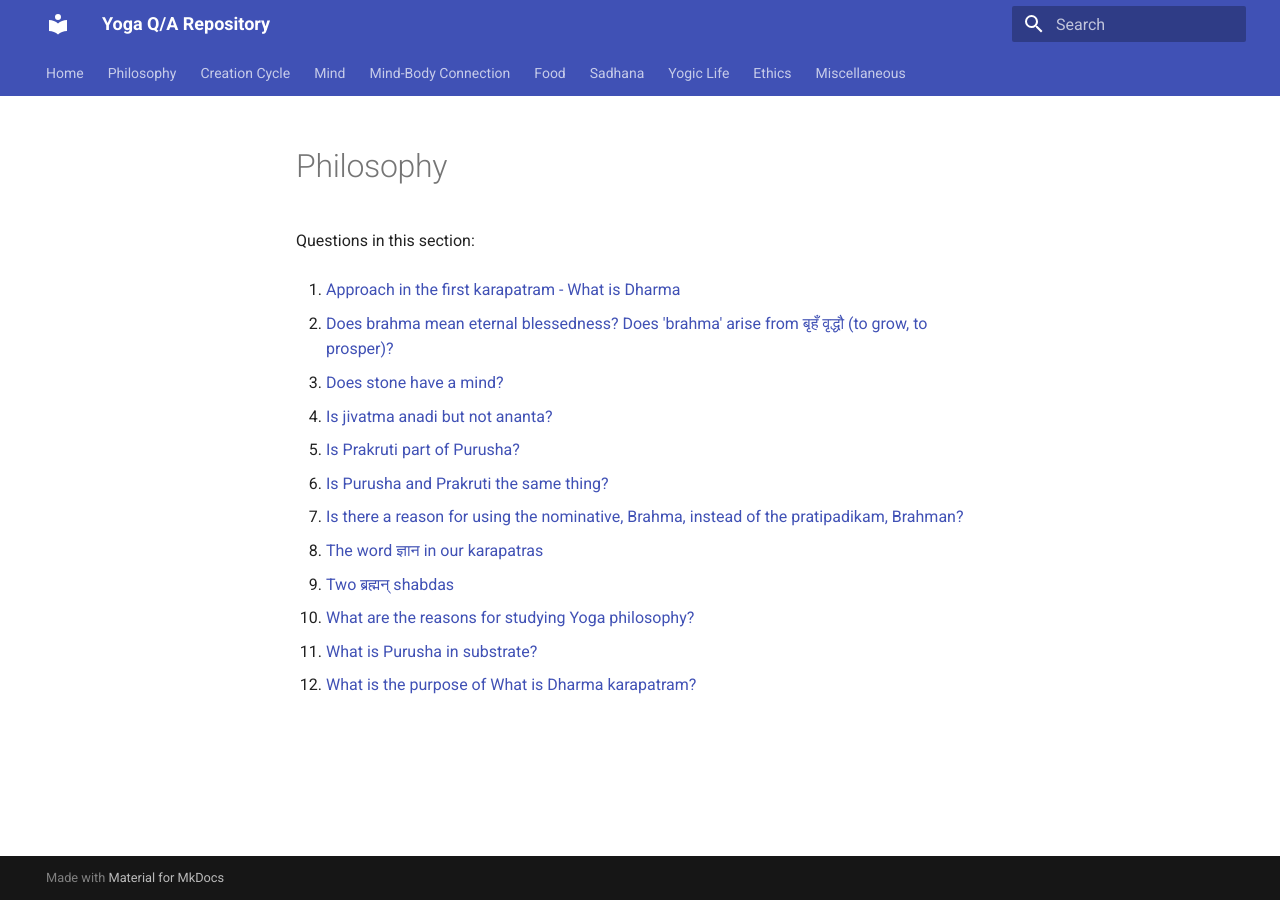
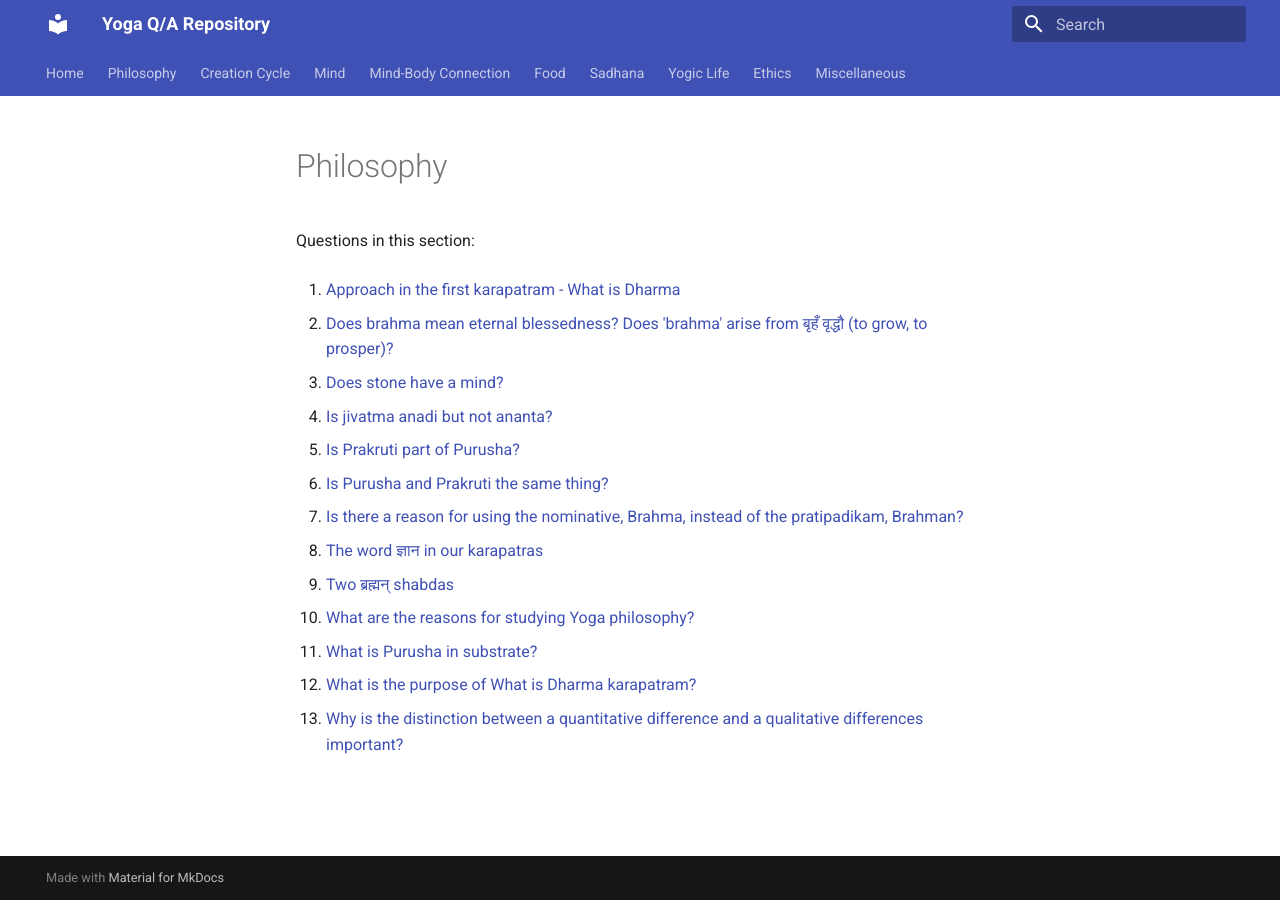
Before and after one commit to yogiclife/yoga-qa, an MkDocs documentation site: the page built from docs/philosophy/README.md, in a window 1280 px wide. Built offline with MkDocs 1.6.1 and Material for MkDocs 9.7.7, drawn with Linux system fonts in a browser that asks for light colours.

Commit message:
Update topic indices [skip ci]

```diff
--- a/docs/philosophy/README.md
+++ b/docs/philosophy/README.md
@@ -25,3 +25,5 @@ Questions in this section:
 11. [What is Purusha in substrate?](what-is-purusha-in-substrate-20260629-080853.md)
 
 12. [What is the purpose of What is Dharma karapatram?](what-is-the-purpose-of-what-is-dharma-karapatram-20260628-114256.md)
+
+13. [Why is the distinction between a quantitative difference and a qualitative differences important?](why-is-the-distinction-between-a-quantitative-difference-and-a-qualitative-differences-important-20260629-221019.md)
```
